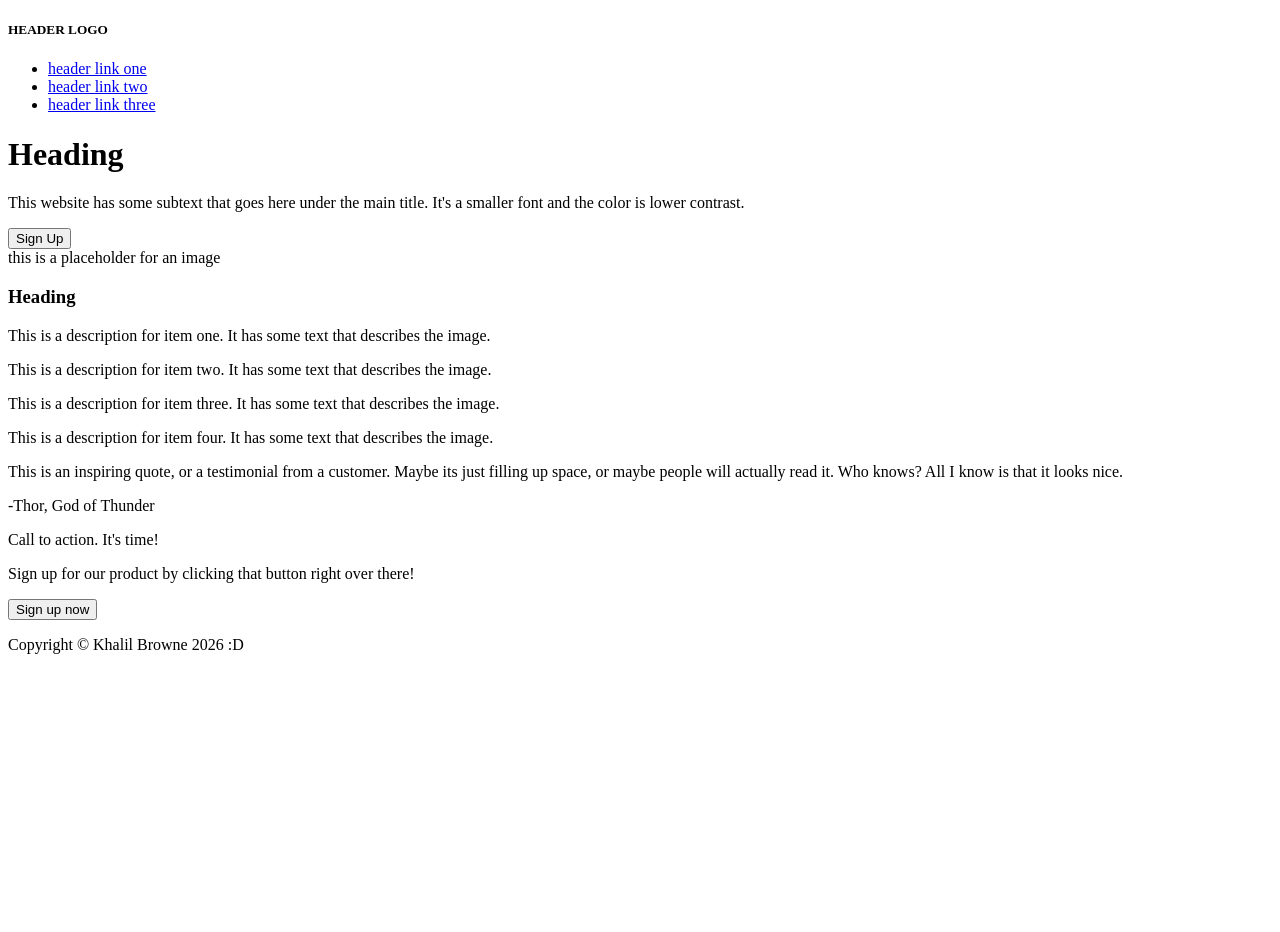
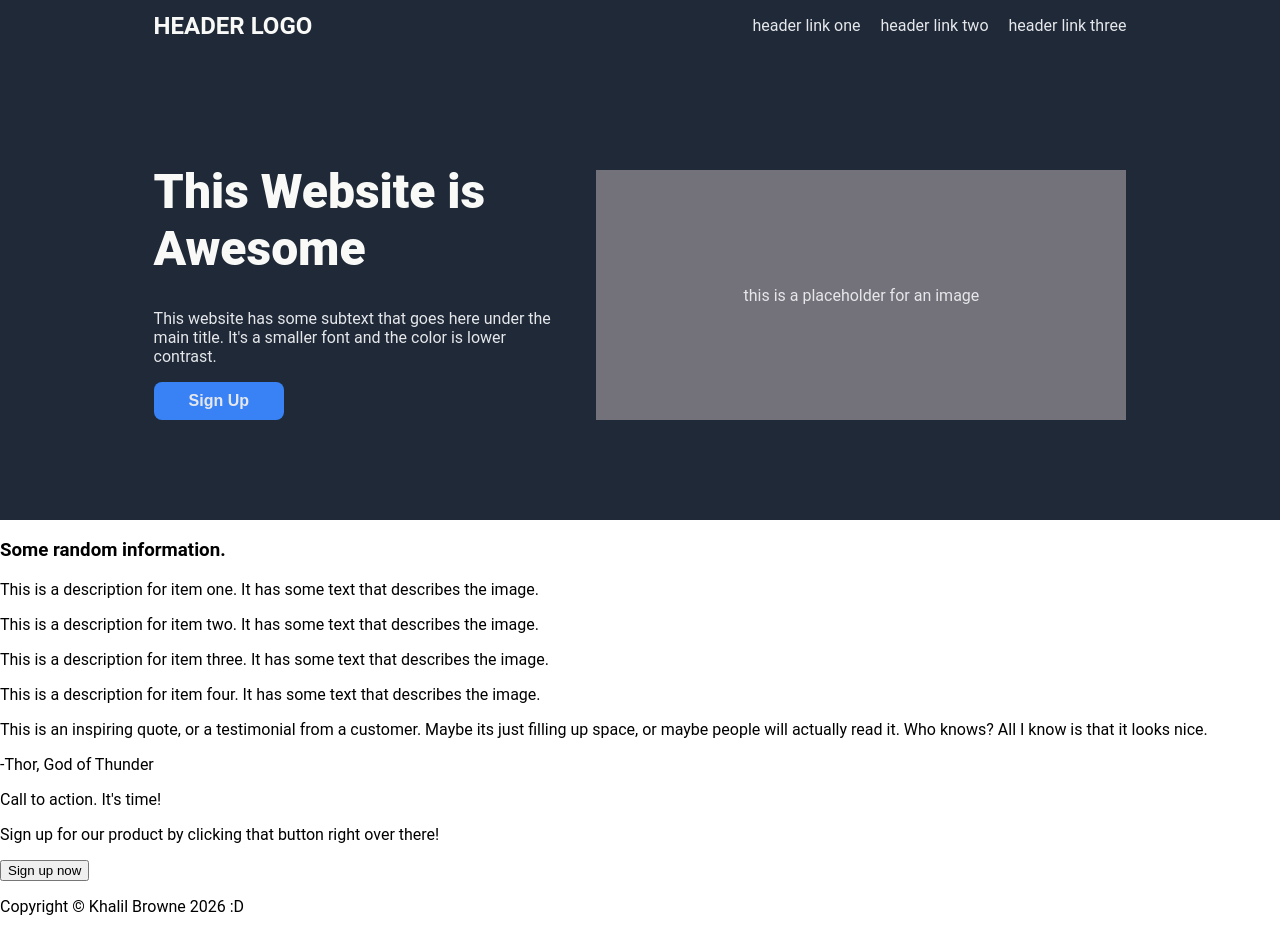
Before and after one commit to khalilbrowne/odin-landing-page, a plain HTML site: page index.html in a window 1280 px wide. Before the commit the page ends 800 px from the top, so only its background shows below. Drawn offline with Linux system fonts and the light colour scheme.

Commit message:
Add CSS styling for the header

```diff
--- a/index.html
+++ b/index.html
@@ -12,9 +12,7 @@
 <!-- html section for the dark part at the top of the page -->
     <div class="section-one">
         <div class="header">
-            <div class="logo">
-                <h5>HEADER LOGO</h5>
-            </div>
+            <div class="logo"> HEADER LOGO</div>
 
             <ul class="nav-links">
                     <li><a href="#">header link one</a></li>
@@ -23,11 +21,9 @@
             </ul>
         </div>
 
-
-
         <div class="hero-content">
             <div class="hero-text">
-                <h1>Heading</h1>
+                <h1>This Website is Awesome</h1>
                 <p>This website has some subtext that goes here under the main title. It's a smaller font and the color is lower contrast.</p>
              <button>Sign Up</button>
             </div>
@@ -42,7 +38,7 @@
 <!-- html section for the second section with the items inside -->
     <div class="section-two">
         <div class="heading">
-            <h3>Heading</h3>
+            <h3>Some random information.</h3>
         </div>
 
         <div class="items">
@@ -88,3 +84,6 @@
     <footer>
         <p>Copyright © Khalil Browne 2026 :D</p>
     </footer>
+
+  </body>
+</html>
--- a/style.css
+++ b/style.css
@@ -0,0 +1,90 @@
+body {
+    margin: 0;
+    font-family: Roboto, sans-serif;
+
+}
+
+.section-one {
+    background-color: #1F2937;
+}
+
+h5 {
+    margin: 0;
+}
+
+.logo, h1 {
+    color: #F9FAF8;
+}
+
+.logo {
+    font-size: 24px;
+    font-weight: bold;
+}
+
+.nav-links {
+    list-style: none;
+    display: flex;
+    gap: 20px;
+}
+
+.nav-links a {
+    color: #E5E7EB;
+    text-decoration: none;
+}
+
+.hero-text p {
+    color: #E5E7EB;
+    max-width: 400px;
+}
+
+.header {
+    display: flex;
+    align-items: center;
+    justify-content: space-between;
+    padding-left: 12%;
+    padding-right: 12%;
+}
+
+.hero-content {
+    display: flex;
+    align-items: flex-end;
+    justify-content: space-around;
+    padding-left: 12%;
+    padding-right: 12%;
+    padding-top: 80px;
+    padding-bottom: 100px;
+    gap: 20px;
+}
+
+.image-placeholder {
+    display: flex;
+    align-items: center;
+    justify-content: center;
+    width: 100%;
+    max-width: 530px;
+    height: 250px;
+    background-color: rgb(115, 113, 121);
+    color: #E5E7EB;
+
+}
+
+.hero-content h1 {
+    font-size: 48px;
+    font-weight: 900;
+}
+
+.hero-content button {
+    background-color: #3882F6;
+    color: #E5E7EB;
+    padding: 10px 35px;
+    border: 0;
+    font-weight: bold;
+    font-size: 16px;
+    border-radius: 8px;
+}
+
+@media (max-width: 777px) {
+    .hero-content {
+        flex-direction: column;
+    }
+}
```
